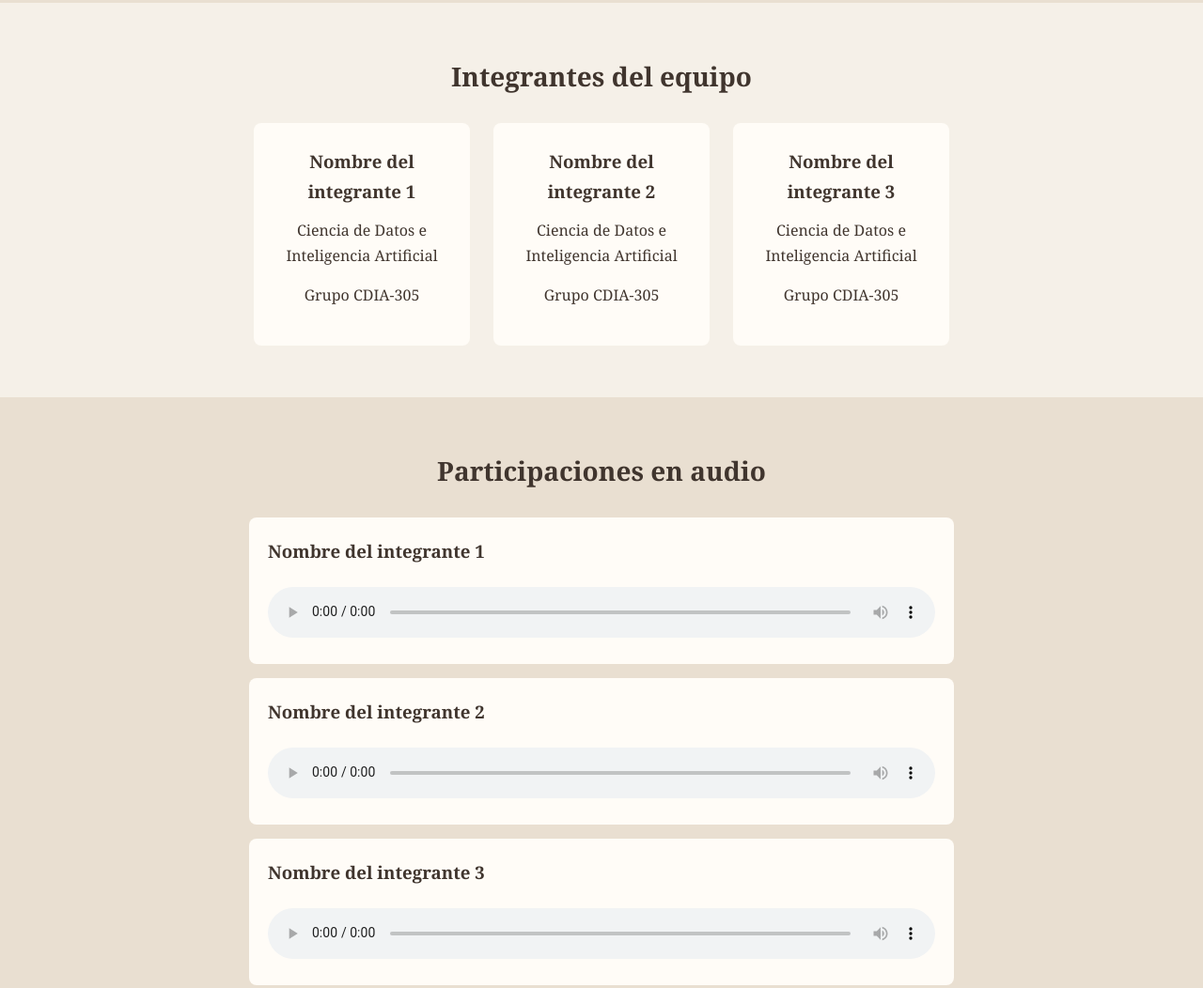
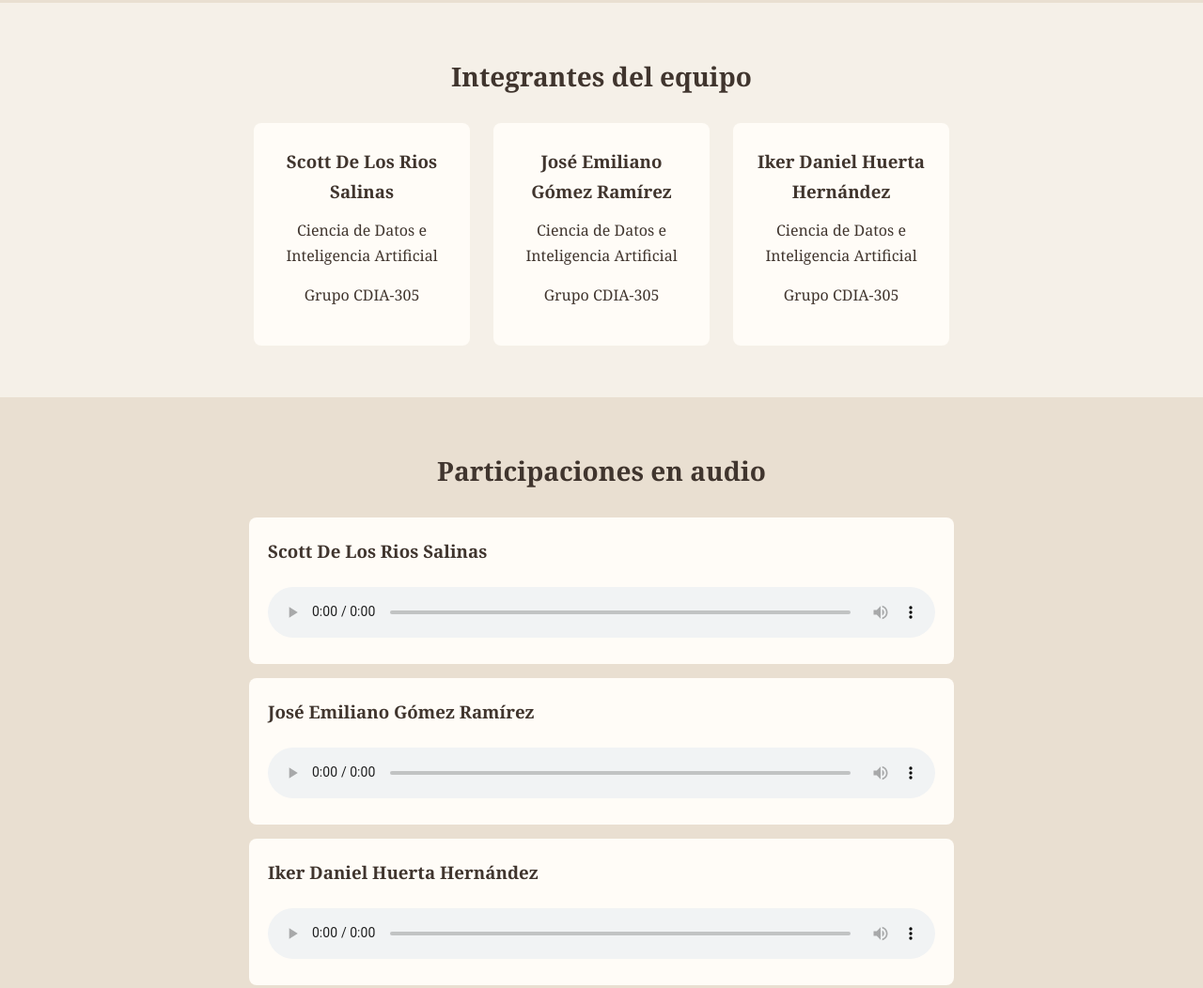
Before and after one commit to User12345-rgb/exposicion-atardecer, a plain HTML site: page index.html in a window 1280 px wide. Shown: the part 2044-3096 px from the top of the page at 94% size. Drawn offline with Linux system fonts and the light colour scheme.

Commit message:
Restore complete original structure of index.html

```diff
--- a/index.html
+++ b/index.html
@@ -307,19 +307,19 @@ footer {
     <div class="integrantes">
 
         <div class="integrante">
-            <h3>Nombre del integrante 1</h3>
+            <h3>Scott De Los Rios Salinas</h3>
             <p>Ciencia de Datos e Inteligencia Artificial</p>
             <p>Grupo CDIA-305</p>
         </div>
 
         <div class="integrante">
-            <h3>Nombre del integrante 2</h3>
+            <h3>José Emiliano Gómez Ramírez</h3>
             <p>Ciencia de Datos e Inteligencia Artificial</p>
             <p>Grupo CDIA-305</p>
         </div>
 
         <div class="integrante">
-            <h3>Nombre del integrante 3</h3>
+            <h3>Iker Daniel Huerta Hernández</h3>
             <p>Ciencia de Datos e Inteligencia Artificial</p>
             <p>Grupo CDIA-305</p>
         </div>
@@ -332,7 +332,7 @@ footer {
         <h2>Participaciones en audio</h2>
 
         <div class="audio">
-            <h3>Nombre del integrante 1</h3>
+            <h3>Scott De Los Rios Salinas</h3>
             <audio controls>
                 <source src="audios/audio1.mp3" type="audio/mpeg">
                 Tu navegador no puede reproducir este audio.
@@ -340,7 +340,7 @@ footer {
         </div>
 
         <div class="audio">
-            <h3>Nombre del integrante 2</h3>
+            <h3>José Emiliano Gómez Ramírez</h3>
             <audio controls>
                 <source src="audios/audio2.mp3" type="audio/mpeg">
                 Tu navegador no puede reproducir este audio.
@@ -348,7 +348,7 @@ footer {
         </div>
 
         <div class="audio">
-            <h3>Nombre del integrante 3</h3>
+            <h3>Iker Daniel Huerta Hernández</h3>
             <audio controls>
                 <source src="audios/audio3.mp3" type="audio/mpeg">
                 Tu navegador no puede reproducir este audio.
```
